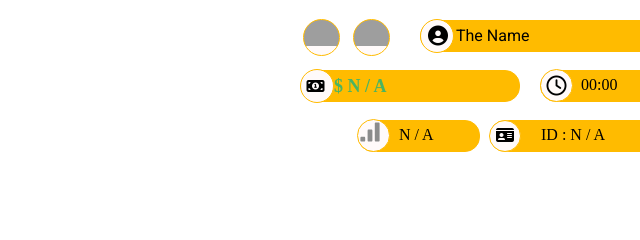
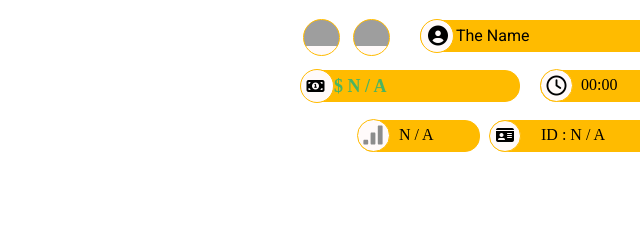
Before and after one commit to i007c/xd_hud, a plain HTML site: page ui/index.html in a window 1280 px wide. Shown: the top 240 px of the page, 640-1280 px from the left. Drawn offline with nearby package versions, Linux system fonts and the light colour scheme; grey boxes are pictures that could not be loaded; a web font is replaced by a local one.

Commit message:
finall fixes added

```diff
--- a/ui/css/main.css
+++ b/ui/css/main.css
@@ -326,7 +326,7 @@
     border: 1px solid #ffbb00;
     border-radius: 50%;
     position: absolute;
-    top: 119px;
+    top: 119.4px;
     right: 250px;
     z-index: 11;
 }
@@ -334,8 +334,8 @@
 .textdata.active #ping_img{
     display: inline-block;
     position: absolute;
-    top: 2px;
-    left: -8.4px;
+    top: -3px;
+    left: -11px;
     margin-left: 8px;
     border-radius: 50%;
     padding: 6px;
--- a/ui/index.html
+++ b/ui/index.html
@@ -37,11 +37,14 @@
                         </div>
                         <span class="ping">N / A</span>
                         <div class="ping_div">
-                            <svg xmlns="http://www.w3.org/2000/svg" class="ping-2NgC8E" aria-hidden="false" width="24" height="24" viewBox="0 0 24 24" aria-label="128 ms">
-                                <path id="pingpath1" d="M7.19999 18C7.19999 17.3364 6.77 16.8 6.24019 16.8H3.3598C2.82999 16.8 2.39999 17.3364 2.39999 18V20.4C2.39999 21.0636 2.82999 21.6 3.3598 21.6H6.23923C6.76904 21.6 7.19903 21.0636 7.19903 20.4V18H7.19999Z" fill="#8C8C8C" class="pingForeground-2uAOZ3"></path>
-                                <path id="pingpath2" d="M14.4 10.6909C14.4 10.0876 13.9699 9.6 13.44 9.6H10.56C10.0301 9.6 9.60001 10.0876 9.60001 10.6909V20.5091C9.60001 21.1124 10.0301 21.6 10.56 21.6H13.44C13.9699 21.6 14.4 21.1124 14.4 20.5091V10.6909Z" fill="#8C8C8C" class="pingForeground-2uAOZ3"></path>
-                                <path id="pingpath3" d="M21.6 3.46667C21.6 2.8768 21.1699 2.4 20.64 2.4H17.76C17.2301 2.4 16.8 2.8768 16.8 3.46667V20.5333C16.8 21.1232 17.2301 21.6 17.76 21.6H20.64C21.1699 21.6 21.6 21.1232 21.6 20.5333V3.46667Z" fill="#8C8C8C" class="pingForeground-2uAOZ3"></path>
-                            </svg>
+                            <div id="ping_img">
+
+                                <svg xmlns="http://www.w3.org/2000/svg" class="ping-2NgC8E" aria-hidden="false" width="24" height="24" viewBox="0 0 24 24" aria-label="128 ms">
+                                    <path id="pingpath1" d="M7.19999 18C7.19999 17.3364 6.77 16.8 6.24019 16.8H3.3598C2.82999 16.8 2.39999 17.3364 2.39999 18V20.4C2.39999 21.0636 2.82999 21.6 3.3598 21.6H6.23923C6.76904 21.6 7.19903 21.0636 7.19903 20.4V18H7.19999Z" fill="#8C8C8C" class="pingForeground-2uAOZ3"></path>
+                                    <path id="pingpath2" d="M14.4 10.6909C14.4 10.0876 13.9699 9.6 13.44 9.6H10.56C10.0301 9.6 9.60001 10.0876 9.60001 10.6909V20.5091C9.60001 21.1124 10.0301 21.6 10.56 21.6H13.44C13.9699 21.6 14.4 21.1124 14.4 20.5091V10.6909Z" fill="#8C8C8C" class="pingForeground-2uAOZ3"></path>
+                                    <path id="pingpath3" d="M21.6 3.46667C21.6 2.8768 21.1699 2.4 20.64 2.4H17.76C17.2301 2.4 16.8 2.8768 16.8 3.46667V20.5333C16.8 21.1232 17.2301 21.6 17.76 21.6H20.64C21.1699 21.6 21.6 21.1232 21.6 20.5333V3.46667Z" fill="#8C8C8C" class="pingForeground-2uAOZ3"></path>
+                                </svg>
+                            </div>
                         </div>
                         <div class="gang_img" style="background-image: url(https://cdn.discordapp.com/attachments/745708329019375697/797902740180959232/gang.png);"></div>
                         <div class="job_img" style="background-image: url(https://cdn.discordapp.com/attachments/745708329019375697/797902751454462012/nojob.png);"></div>
```
